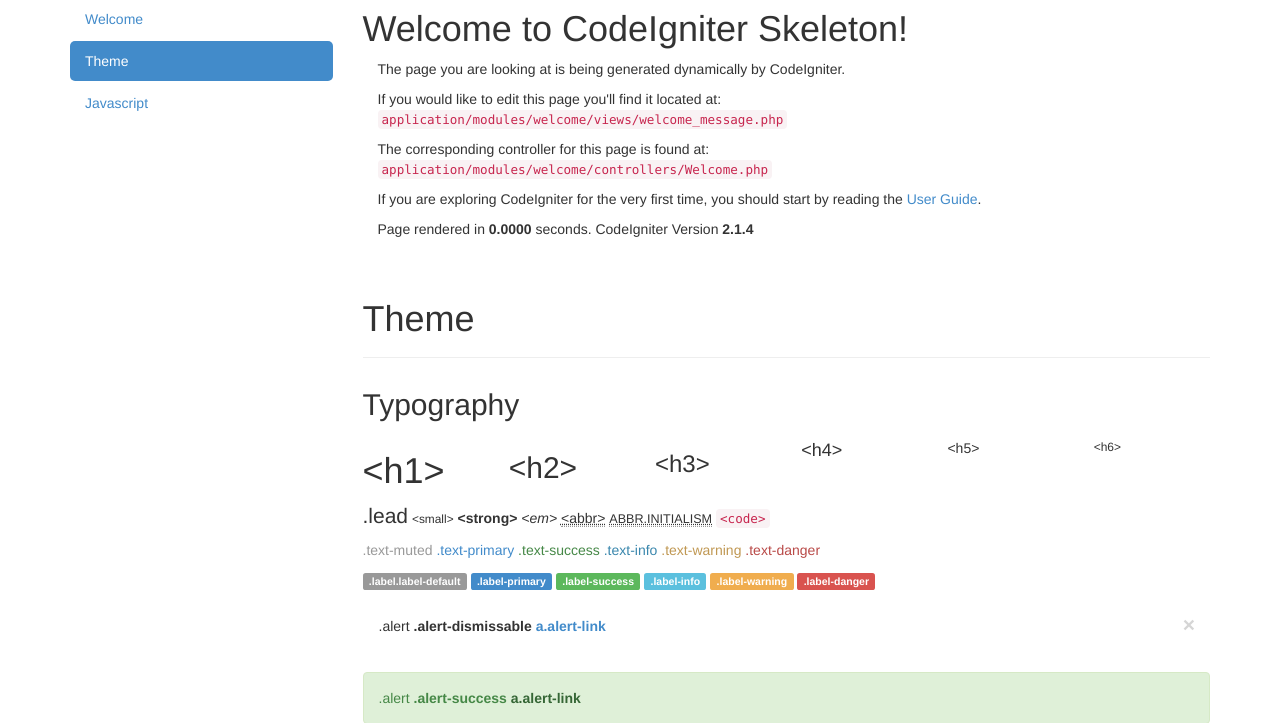
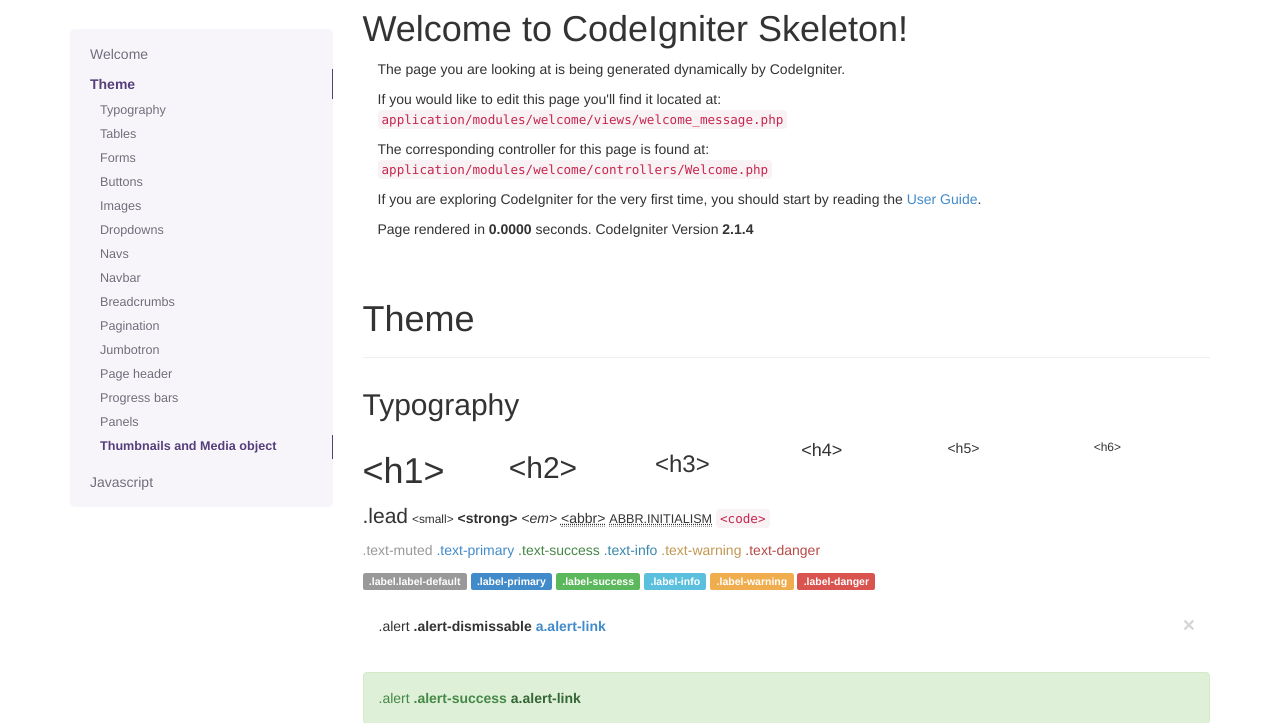
Before and after one commit to anvoz/CodeIgniter-Skeleton, a CodeIgniter app: page /ciske/ in a window 1280 px wide. Shown: the part 51-774 px from the top of the page. Run offline with CodeIgniter, Linux system fonts and the light colour scheme.

Commit message:
Add sidebar style and behavior for welcome page

```diff
--- a/application/modules/welcome/controllers/welcome.php
+++ b/application/modules/welcome/controllers/welcome.php
@@ -22,7 +22,8 @@ class Welcome extends MX_Controller {
         $this->load->library('template');
 
         $this->template->set_title('Welcome');
-        $this->template->add_css('welcome.css');
+        $this->template->add_js('modules/welcome.js');
+        $this->template->add_css('modules/welcome.css');
 
         $this->template->load_view('welcome_message');
     }
--- a/application/modules/welcome/views/pagelet_sidebar.php
+++ b/application/modules/welcome/views/pagelet_sidebar.php
@@ -1,7 +1,26 @@
-<div id="sidebar">
-    <ul class="nav nav-pills nav-stacked">
+<div id="welcome-sidebar" class="bs-sidebar hidden-print affix">
+    <ul class="nav bs-sidenav">
         <li class="active"><a href="#welcome">Welcome</a></li>
-        <li><a href="#theme">Theme</a></li>
+        <li>
+            <a href="#theme">Theme</a>
+            <ul class="nav show">
+                <li><a href="#typography">Typography</a></li>
+                <li><a href="#tables">Tables</a></li>
+                <li><a href="#forms">Forms</a></li>
+                <li><a href="#buttons">Buttons</a></li>
+                <li><a href="#images">Images</a></li>
+                <li><a href="#dropdowns">Dropdowns</a></li>
+                <li><a href="#navs">Navs</a></li>
+                <li><a href="#navbar">Navbar</a></li>
+                <li><a href="#breadcrumbs">Breadcrumbs</a></li>
+                <li><a href="#pagination">Pagination</a></li>
+                <li><a href="#jumbotron">Jumbotron</a></li>
+                <li><a href="#page-header">Page header</a></li>
+                <li><a href="#progress-bars">Progress bars</a></li>
+                <li><a href="#panels">Panels</a></li>
+                <li><a href="#thumbnails-and-media-object">Thumbnails and Media object</a></li>
+            </ul>
+        </li>
         <li><a href="#javascript">Javascript</a></li>
     </ul>
 </div>
--- a/application/modules/welcome/views/welcome_message.php
+++ b/application/modules/welcome/views/welcome_message.php
@@ -2,7 +2,7 @@
     <div class="col-md-3">
         <?php echo Modules::run('welcome/_pagelet_sidebar'); ?>
     </div>
-    <div class="col-md-9" data-spy="scroll" data-target="#sidebar">
+    <div class="col-md-9">
         <div>
             <h1 id="welcome">Welcome to CodeIgniter Skeleton!</h1>
             <div class="container">
--- /dev/null
+++ b/assets/css/modules/welcome.css
@@ -0,0 +1,92 @@
+h1[id],
+h2[id] {
+    margin-top: -50px;
+    padding-top: 60px;
+}
+
+/*
+ * Side navigation
+ *
+ * Scrollspy and affixed enhanced navigation to highlight sections and secondary
+ * sections of docs content.
+ */
+
+/* By default it's not affixed in mobile views, so undo that */
+.bs-sidebar.affix {
+    position: static;
+}
+
+/* First level of nav */
+.bs-sidenav {
+    margin-top: 30px;
+    margin-bottom: 30px;
+    padding-top: 10px;
+    padding-bottom: 10px;
+    text-shadow: 0 1px 0 #fff;
+    background-color: #f7f5fa;
+    border-radius: 5px;
+}
+
+/* All levels of nav */
+.bs-sidebar .nav > li > a {
+    display: block;
+    color: #716b7a;
+    padding: 5px 20px;
+}
+.bs-sidebar .nav > li > a:hover,
+.bs-sidebar .nav > li > a:focus {
+    text-decoration: none;
+    background-color: #e5e3e9;
+    border-right: 1px solid #dbd8e0;
+}
+.bs-sidebar .nav > .active > a,
+.bs-sidebar .nav > .active:hover > a,
+.bs-sidebar .nav > .active:focus > a {
+    font-weight: bold;
+    color: #563d7c;
+    background-color: transparent;
+    border-right: 1px solid #563d7c;
+}
+
+/* Nav: second level (shown on .active) */
+.bs-sidebar .nav .nav {
+    display: none; /* Hide by default, but at >768px, show it */
+    margin-bottom: 8px;
+}
+.bs-sidebar .nav .nav > li > a {
+    padding-top: 3px;
+    padding-bottom: 3px;
+    padding-left: 30px;
+    font-size: 90%;
+}
+
+/* Show and affix the side nav when space allows it */
+@media screen and (min-width: 992px) {
+    .bs-sidebar .nav > .active > ul {
+        display: block;
+    }
+    /* Widen the fixed sidebar */
+    .bs-sidebar.affix,
+    .bs-sidebar.affix-bottom {
+        width: 213px;
+    }
+    .bs-sidebar.affix {
+        position: fixed; /* Undo the static from mobile first approach */
+        top: 80px;
+    }
+    .bs-sidebar.affix-bottom {
+        position: absolute; /* Undo the static from mobile first approach */
+    }
+    .bs-sidebar.affix-bottom .bs-sidenav,
+    .bs-sidebar.affix .bs-sidenav {
+        margin-top: 0;
+        margin-bottom: 0;
+    }
+}
+@media screen and (min-width: 1200px) {
+    /* Widen the fixed sidebar again */
+    .bs-sidebar.affix-bottom,
+    .bs-sidebar.affix {
+        width: 263px;
+    }
+}
--- a/assets/css/welcome.css
+++ /dev/null
@@ -1,5 +0,0 @@
-h1[id],
-h2[id] {
-    margin-top: -50px;
-    padding-top: 60px;
-}
--- /dev/null
+++ b/assets/js/modules/welcome.js
@@ -0,0 +1,3 @@
+$(function() {
+    $('body').scrollspy({ target: '#welcome-sidebar' })
+});
```
